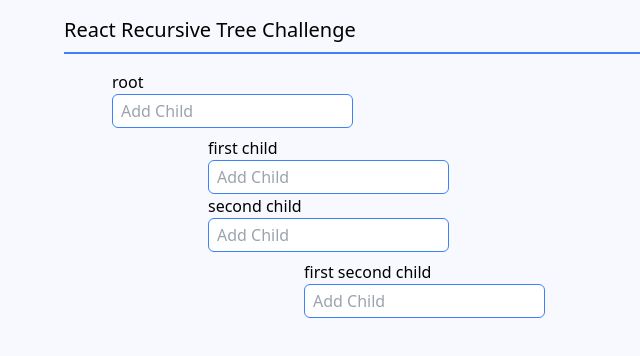
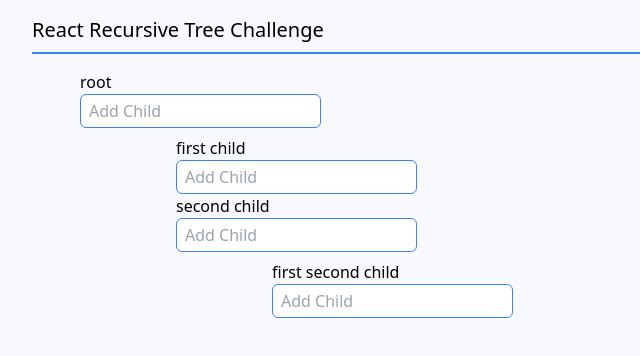
Before and after one commit to cam-peck/groundwork-react-solution, a React app: page / in a window 1280 px wide. Shown: the top 356 px of the page, without its empty margins (0-640 px from the left). Built offline with nearby package versions, Linux system fonts and the light colour scheme; the HTML template or start-up script is replaced by a standard one.

Commit message:
style improvements across project. Cursor opacity and grabbing. Header hr improvement and padding. Custom sensor comments

```diff
--- a/package.json
+++ b/package.json
@@ -16,6 +16,7 @@
   "dependencies": {
     "@dnd-kit/core": "^6.0.8",
     "@dnd-kit/sortable": "^7.0.2",
+    "@dnd-kit/utilities": "^3.2.1",
     "react": "^18.2.0",
     "react-dom": "^18.2.0"
   },
--- a/src/app.tsx
+++ b/src/app.tsx
@@ -5,7 +5,7 @@ import Header from './components/header';
 
 export default function App() {
   return (
-    <main className="max-w-6xl mx-auto">
+    <main className="max-w-6xl pl-8">
       <Header />
       <Tree {...root}/>
     </main>
--- a/src/components/CustomSensors.tsx
+++ b/src/components/CustomSensors.tsx
@@ -3,6 +3,9 @@ import {
   MouseSensor as LibMouseSensor,
   KeyboardSensor as LibKeyboardSensor
 } from '@dnd-kit/core'
+
+// modify sensors with "shouldHandleEvent function"
+// if an element has the 'data-no-dnd' property, that element is not draggable
 
 export class MouseSensor extends LibMouseSensor {
   static activators = [
--- a/src/components/SortableItem.tsx
+++ b/src/components/SortableItem.tsx
@@ -1,4 +1,4 @@
-import React from 'react';
+import React, { CSSProperties } from 'react';
 import {useSortable} from '@dnd-kit/sortable';
 import {CSS} from '@dnd-kit/utilities';
 import Tree from './tree';
@@ -6,7 +6,9 @@ import { DataNode } from '../data';
 interface SortableItemProps {
   id: string
   key: string,
-  children: DataNode[] | []
+  children: DataNode[] | [],
+  isOpacityEnabled: boolean,
+  isDragging: boolean
 }
 
 export function SortableItem(props: SortableItemProps) {
@@ -18,9 +20,13 @@ export function SortableItem(props: SortableItemProps) {
     transition,
   } = useSortable({id: props.id});
 
-  const style = {
+  const { isDragging, isOpacityEnabled } = props;
+
+  const style: CSSProperties = {
     transform: CSS.Transform.toString(transform),
-    transition: transition || undefined
+    transition: transition || undefined,
+    opacity: isOpacityEnabled ? "0.4" : "1",
+    cursor: isDragging ? "grabbing" : "grab",
   };
 
   return (
--- a/src/components/header.tsx
+++ b/src/components/header.tsx
@@ -4,7 +4,7 @@ export default function Header() {
   return (
     <header className="mt-4 mb-4">
       <h1 className="text-xl">React Recursive Tree Challenge</h1>
-      <hr className="w-3/4 border mt-2 border-blue-500" />
+      <hr className="w-3/4 border mt-2 border-blue-500 min-w-[700px]" />
     </header>
   )
 }
--- a/src/components/tree.tsx
+++ b/src/components/tree.tsx
@@ -89,12 +89,12 @@ export default function Tree({ name, children }: DataNode) {
       <div className="relative flex flex-col top-2 pl-12">
         <DndContext collisionDetection={closestCenter} onDragEnd={handleDragEnd} onDragStart={handleDragStart} onDragCancel={handleDragCancel} sensors={sensors}>
           <SortableContext items={nodeChildren} strategy={rectSortingStrategy}>
-          {
-            nodeChildren.map((node: DataNode) => <SortableItem key={node.name} id={node.name} children={node.children} />)
-          }
-          <DragOverlay style={{ transformOrigin: "0 0 " }}>
-            {activeItem ? <SortableItem key={activeItem.name} id={activeItem.name} children={activeItem.children} /> : null}
-          </DragOverlay>
+            {
+              nodeChildren.map((node: DataNode) => <SortableItem key={node.name} id={node.name} children={node.children} isDragging={false} isOpacityEnabled={false} />)
+            }
+            <DragOverlay style={{ transformOrigin: "0 0 " }}>
+              {activeItem ? <SortableItem key={activeItem.name} id={activeItem.name} children={activeItem.children} isDragging isOpacityEnabled/> : null}
+            </DragOverlay>
           </SortableContext>
         </DndContext>
       </div>
```
Also changed, not shown: 1 other file (tests, documents, lock files or other folders).
